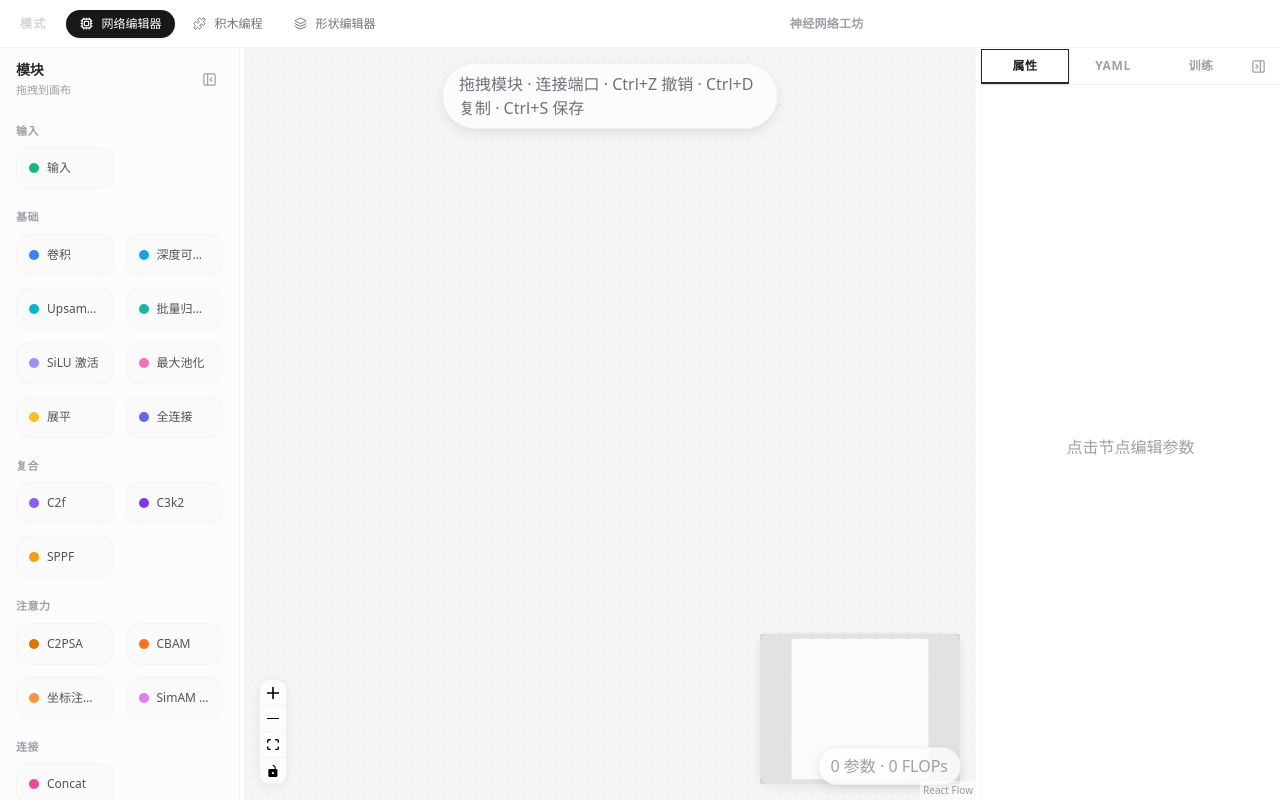
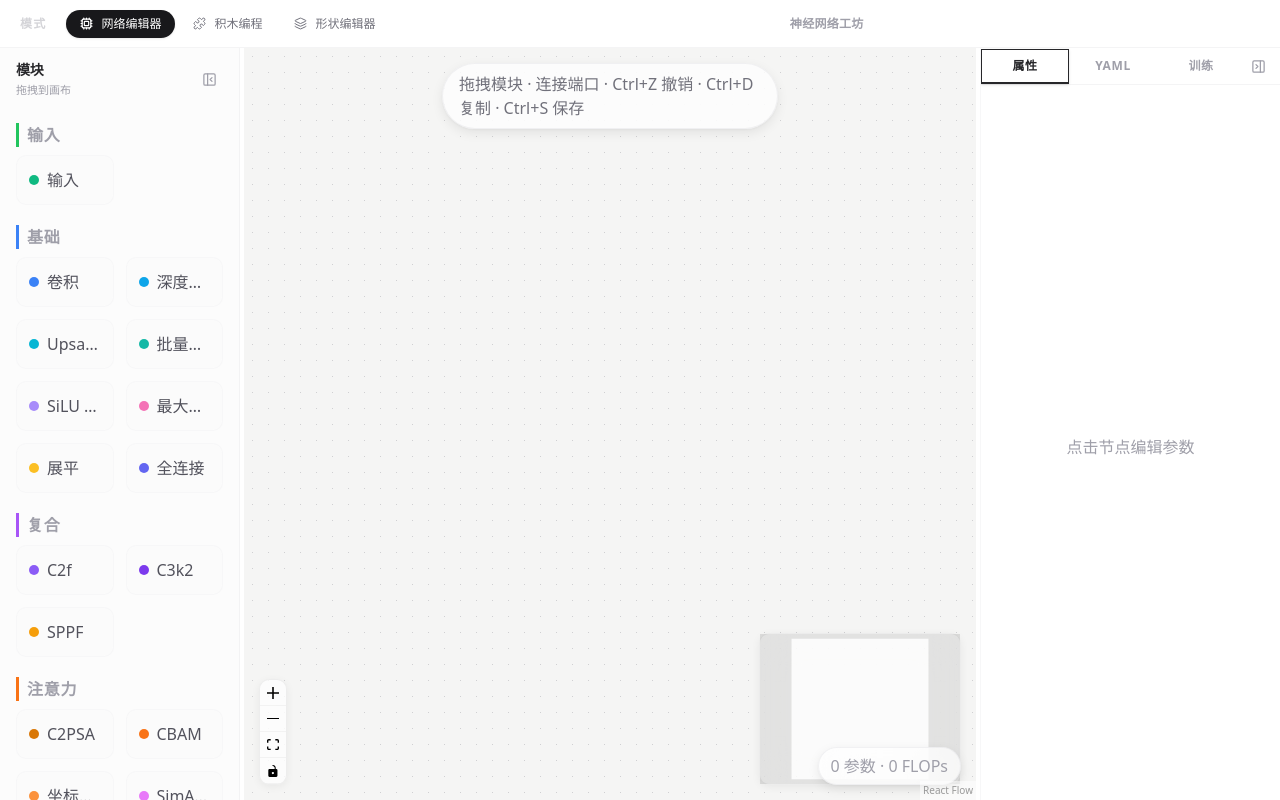
Before and after one commit to Linmoqian/block-builder, a React (Vite) app in the folder app/: page / in a window 1280 px wide. Built offline with nearby package versions, Linux system fonts and the light colour scheme.

Commit message:
feat(ui): ModulePalette 自定义拖拽预览和分类彩色竖线

```diff
--- a/app/src/neural/components/ModulePalette.tsx
+++ b/app/src/neural/components/ModulePalette.tsx
@@ -1,14 +1,40 @@
 import React, { useState } from 'react';
 import { ScrollArea } from '@/components/ui/scroll-area';
 import { MODULE_REGISTRY, getModulesByCategory, CATEGORY_LABELS } from '../graph/registry';
+
+/** Category accent color for section header */
+const CATEGORY_ACCENT: Record<string, string> = {
+  input: '#22c55e',
+  basic: '#3b82f6',
+  composite: '#a855f7',
+  attention: '#f97316',
+  head: '#ef4444',
+  connector: '#ec4899',
+};
 
 export function ModulePalette() {
   const groups = getModulesByCategory();
   const [draggedId, setDraggedId] = useState<string | null>(null);
 
-  const onDragStart = (event: React.DragEvent, type: string) => {
+  const onDragStart = (event: React.DragEvent, type: string, color: string, label: string) => {
     event.dataTransfer.setData('application/reactflow', type);
     event.dataTransfer.effectAllowed = 'move';
+
+    // Custom drag ghost: colored pill with module name
+    const ghost = document.createElement('div');
+    ghost.textContent = label;
+    ghost.style.cssText = `
+      position: absolute; top: -1000px; left: -1000px;
+      padding: 4px 12px; border-radius: 999px;
+      background: ${color}18; color: ${color};
+      border: 1.5px solid ${color}40;
+      font-size: 12px; font-weight: 600; white-space: nowrap;
+      font-family: system-ui, sans-serif;
+    `;
+    document.body.appendChild(ghost);
+    event.dataTransfer.setDragImage(ghost, ghost.offsetWidth / 2, ghost.offsetHeight / 2);
+    // Clean up ghost after drag image is captured
+    requestAnimationFrame(() => ghost.remove());
   };
 
   return (
@@ -16,7 +42,10 @@ export function ModulePalette() {
       <div className="space-y-5">
         {Object.entries(groups).map(([category, modules]) => (
           <section key={category}>
-            <h3 className="text-[11px] font-bold text-zinc-400 uppercase tracking-wider mb-2">
+            <h3
+              className="text-caption font-semibold text-zinc-400 uppercase tracking-wider mb-2 flex items-center gap-2"
+              style={{ borderLeft: `3px solid ${CATEGORY_ACCENT[category] || '#94a3b8'}`, paddingLeft: 8 }}
+            >
               {CATEGORY_LABELS[category] || category}
             </h3>
             <div className="grid grid-cols-2 gap-3">
@@ -24,12 +53,12 @@ export function ModulePalette() {
                 <div
                   key={mod.type}
                   draggable
-                  onDragStart={(e) => { onDragStart(e, mod.type); setDraggedId(mod.type); }}
+                  onDragStart={(e) => { onDragStart(e, mod.type, mod.color, mod.label); setDraggedId(mod.type); }}
                   onDragEnd={() => setDraggedId(null)}
-                  className={`flex items-center gap-2 px-3 py-3 bg-zinc-50 rounded-lg border border-zinc-100 cursor-grab hover:border-zinc-300 hover:bg-zinc-100 transition-all duration-150 active:cursor-grabbing ${draggedId === mod.type ? 'opacity-50 scale-[0.98]' : ''}`}
+                  className={`flex items-center gap-2 px-3 py-3 bg-zinc-50/80 rounded-md border border-zinc-100/60 cursor-grab hover:border-zinc-300 hover:bg-zinc-100 hover:shadow-elevation-2 hover:scale-[1.02] transition-all duration-200 active:cursor-grabbing ${draggedId === mod.type ? 'opacity-50 scale-[0.98]' : ''}`}
                 >
                   <div className="w-2.5 h-2.5 rounded-full flex-shrink-0" style={{ backgroundColor: mod.color }} />
-                  <span className="text-xs font-medium text-zinc-600 truncate">{mod.label}</span>
+                  <span className="text-label font-medium text-zinc-600 truncate">{mod.label}</span>
                 </div>
               ))}
             </div>
```
